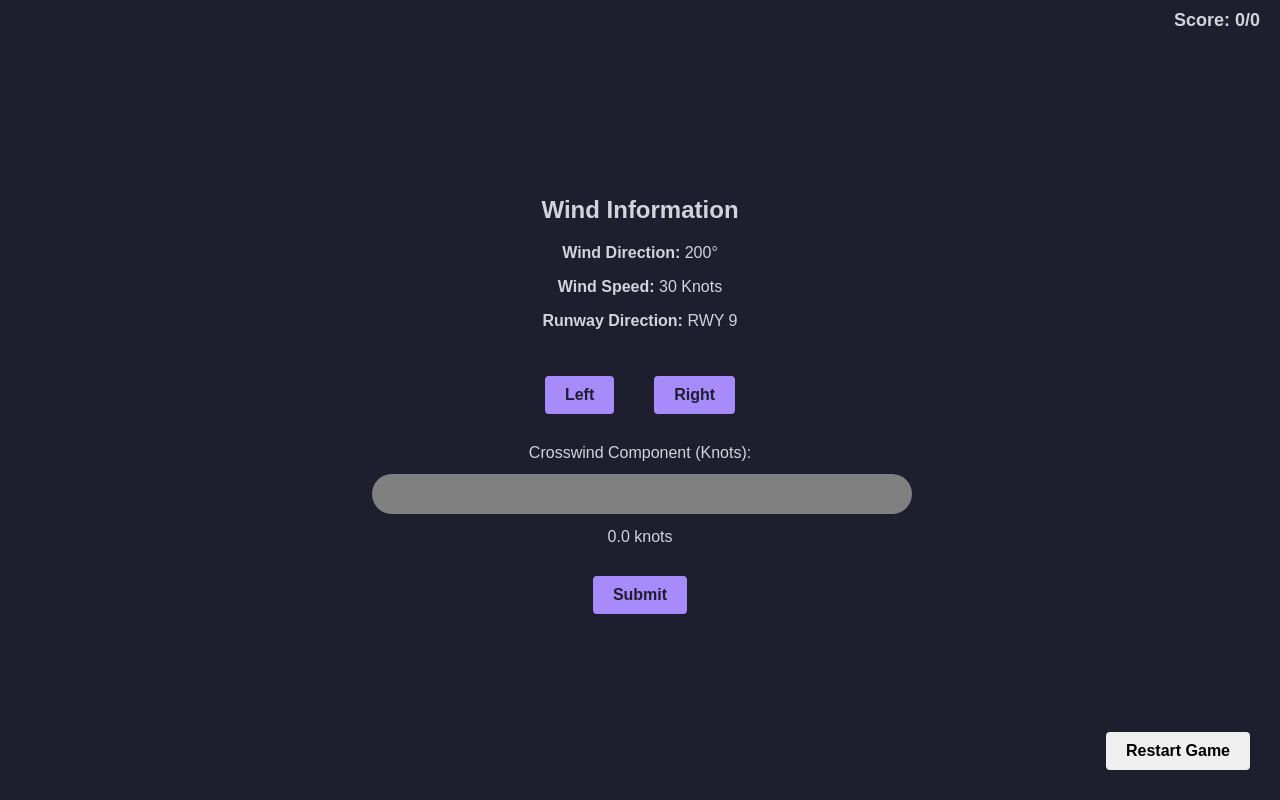
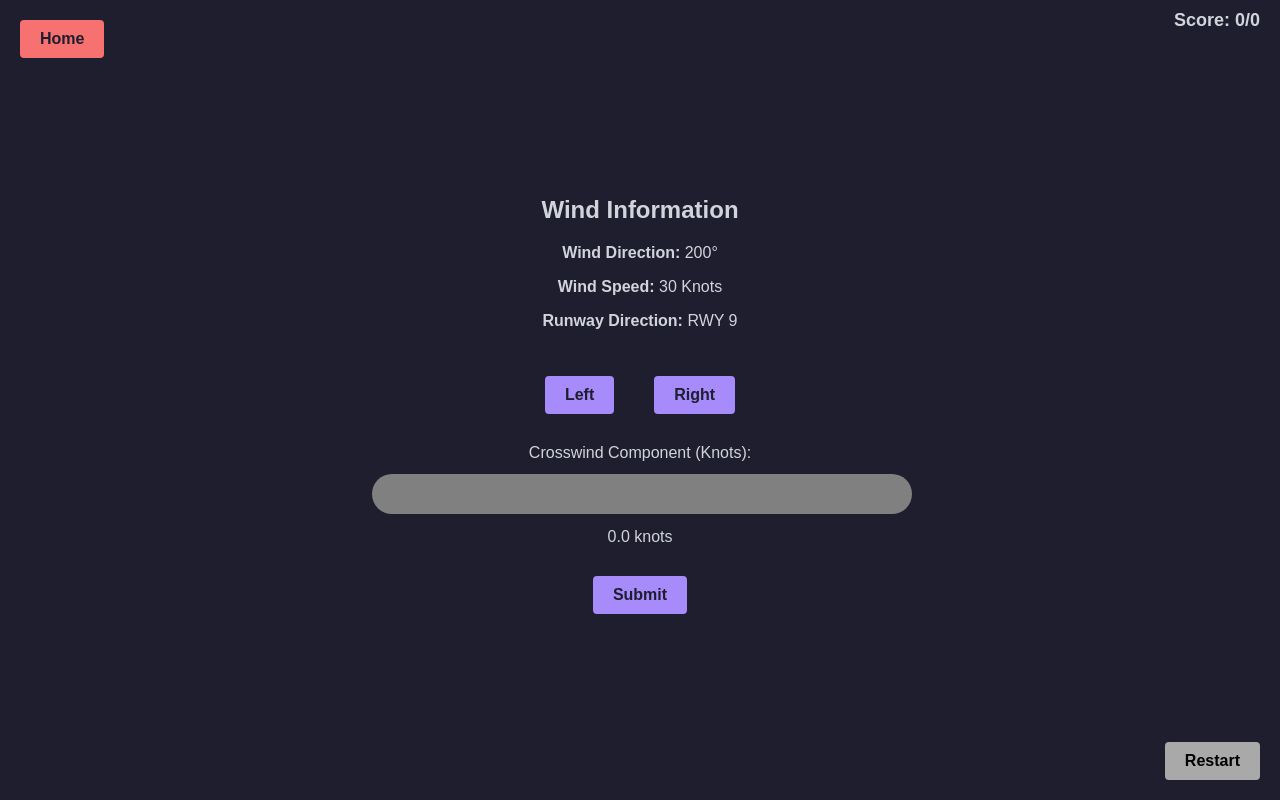
Before and after one commit to jbfalcon2000/crosswind-app, a Flask app: page /crosswind_game in a window 1280 px wide. Run offline with Flask 3, Linux system fonts and the light colour scheme.

Commit message:
Add 'Home' button and change 'Restart' button format

```diff
--- a/app/static/css/buttons.css
+++ b/app/static/css/buttons.css
@@ -28,13 +28,15 @@ a.button {
     margin: 10px;
     font-size: 16px;
     font-weight: bold;
+    color: black;
+    background-color: darkgray;
     border: none;
     border-radius: 4px;
     text-align: center;
     cursor: pointer;
     position: fixed; /* Fixed positioning */
-    bottom: 20px;    /* 20px from the bottom of the screen */
-    right: 20px;     /* 20px from the right edge of the screen */
+    bottom: 10px;    /* 20px from the bottom of the screen */
+    right: 10px;     /* 20px from the right edge of the screen */
     z-index: 1000;   /* Ensure it appears above other elements */
 }
 .button-restart-fixed:hover {
@@ -59,3 +61,16 @@ color: white;
     background-color: #f87171; /* Red for incorrect */
     color: white;
 }
+
+.button-home {
+    position: fixed; /* Fixed positioning */
+    top: 10px;       /* 20px from the top of the screen */
+    left: 10px;      /* 20px from the left edge of the screen */
+    z-index: 1000;   /* Ensure it appears above other elements */
+    background-color: #f87171; /* Different background color for the home button */
+}
+
+.button-home:hover {
+    filter: brightness(0.9); /* Reduces brightness by 10% */
+    transform: scale(1.05); /* Retain the slight zoom effect */
+}
--- a/app/templates/crosswind_game.html
+++ b/app/templates/crosswind_game.html
@@ -4,6 +4,9 @@
 
 {% block content %}
 <div class="container" style="display: flex; flex-direction: column; align-items: center; padding: 10px; width: 100%;">
+
+<! -- Return to Home Button -->
+    <a href="{{ url_for('index') }}" class="button button-home">Home</a>
 
     <!-- Score -->
     <div class="score">
@@ -69,9 +72,9 @@
     <!-- Form ends here -->
 
     <!-- Restart Button -->
-    <div style="position: fixed; bottom: 20px; right: 20px;">
+    <div style="position: fixed; bottom: 10px; right: 10px;">
         <form method="POST">
-            <button type="submit" name="restart" class="button-restart-fixed">Restart Game</button>
+            <button type="submit" name="restart" class="button-restart-fixed">Restart</button>
         </form>
     </div>
 
```
